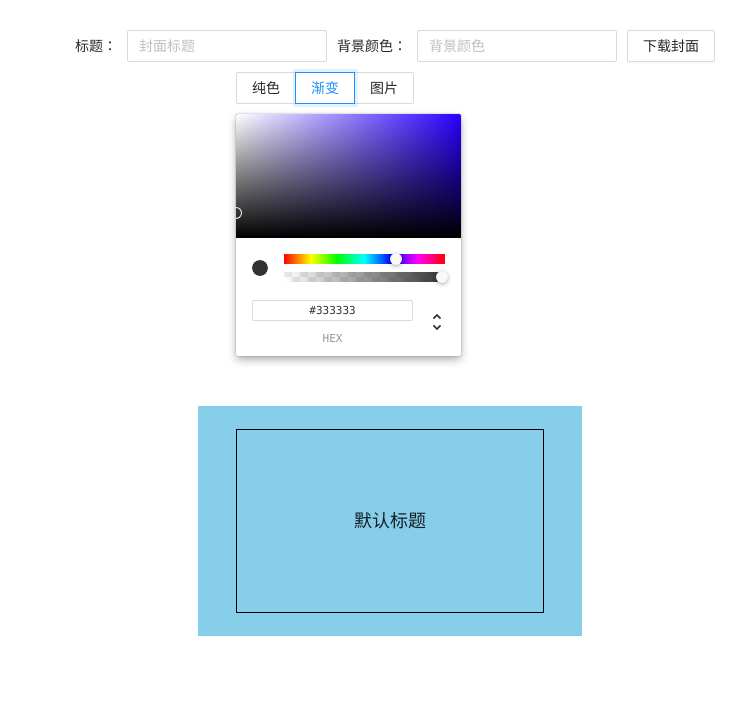
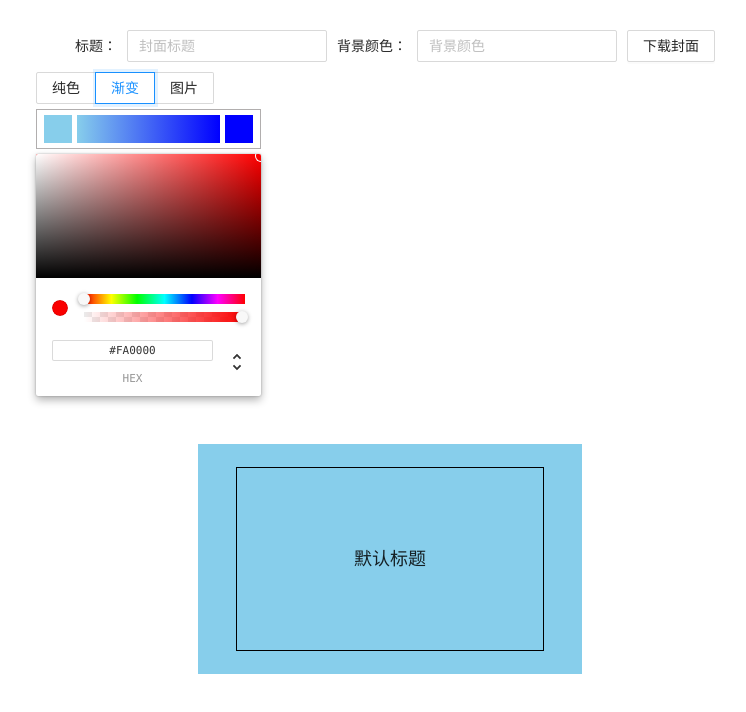
Before and after one commit to QuanLiu-JoJo/CoverGenerator, a React (Create React App) app in the folder cover_generator/: page / in a window 1280 px wide. Both pictures are taken after a click on the label "渐变". Shown: the top 712 px of the page, without its empty margins (250-996 px from the left). Built offline with nearby package versions, Linux system fonts and the light colour scheme.

Commit message:
渐变基本完成

```diff
--- a/cover_generator/src/App.js
+++ b/cover_generator/src/App.js
@@ -3,16 +3,11 @@ import "./App.scss";
 import { Input, Button, Radio } from "antd";
 import React, { useState, useEffect } from "react";
 import { downloadImage } from "./api";
-import { ChromePicker } from "react-color";
+import ColorPiker from "./ColorPiker";
+import GradualPiker from "./GradualPiker";
 
 function App() {
   const [title, setTitle] = useState("默认标题");
-  const [color, setColor] = useState({
-    h: 250,
-    s: 0,
-    l: 0.2,
-    a: 1,
-  });
   const [bgColor, setBgColor] = useState("skyblue");
   const [opacity, setOpacity] = useState(1);
   const [bgType, setBgType] = useState("color");
@@ -29,14 +24,17 @@ function App() {
     downloadImage(".cover_content", title);
   };
 
-  const onChangeColor = (obj) => {
-    setColor(obj.hsl);
+  const handleBgTypeChange = (e) => {
+    setBgType(e.target.value);
+  };
+
+  const onColorPikerChange = (obj) => {
     setBgColor(obj.hex);
     setOpacity(obj.hsl.a);
   };
 
-  const handleBgTypeChange = (e) => {
-    setBgType(e.target.value);
+  const onGradualPikerChange = (gradual) => {
+    setBgColor(gradual);
   };
 
   return (
@@ -68,8 +66,15 @@ function App() {
             </Radio.Group>
           </div>
 
-          <ChromePicker color={color} onChange={onChangeColor} />
+          <div className="bgPiker">
+            {bgType === "color" ? (
+              <ColorPiker onChange={onColorPikerChange} />
+            ) : (
+              <GradualPiker onChange={onGradualPikerChange} />
+            )}
+          </div>
         </div>
+
         <div className="cover_display">
           <div className="cover_content_wrapper">
             <div
--- a/cover_generator/src/App.scss
+++ b/cover_generator/src/App.scss
@@ -27,10 +27,15 @@
   }
 
   .color_warrper {
-    padding: 0 200px;
+    // padding: 0 200px;
+    width: 225px;
 
     .bgChoose {
-      margin-bottom: 10px;
+      margin-bottom: 5px;
+    }
+
+    .bgPiker {
+      height: 285px;
     }
   }
 
--- /dev/null
+++ b/cover_generator/src/ColorPiker/index.js
@@ -0,0 +1,39 @@
+/* eslint-disable */
+import React, { useState, useEffect } from "react";
+import { ChromePicker } from "react-color";
+import "./index.scss";
+
+const ColorPiker = ({ onChange }) => {
+  // console.log(props);
+  const [color, setColor] = useState({
+    h: 250,
+    s: 0,
+    l: 0.2,
+    a: 1,
+  });
+  const [opacity, setOpacity] = useState(1);
+  const [bgColor, setBgColor] = useState("skyblue");
+
+  const onChangeColor = (obj) => {
+    setColor(obj.hsl);
+    setBgColor(obj.hex);
+    setOpacity(obj.hsl.a);
+    onChange(obj);
+  };
+
+  return (
+    <div className="colorPikerWarpper">
+      <div className="bgExample">
+        <div className="border">
+          <div
+            className="content"
+            style={{ background: bgColor, opacity: opacity }}
+          ></div>
+        </div>
+      </div>
+      <ChromePicker color={color} onChange={onChangeColor} />
+    </div>
+  );
+};
+
+export default ColorPiker;
--- /dev/null
+++ b/cover_generator/src/ColorPiker/index.scss
@@ -0,0 +1,19 @@
+@import "~antd/dist/antd.css";
+
+.colorPikerWarpper {
+  .bgExample {
+    height: 40px;
+    margin-bottom: 5px;
+    .border {
+      padding: 5px;
+      border: 1px solid rgb(177, 174, 174);
+      height: 100%;
+      width: 225px;
+
+      .content {
+        padding: 5px;
+        height: 100%;
+      }
+    }
+  }
+}
--- /dev/null
+++ b/cover_generator/src/GradualPiker/index.js
@@ -0,0 +1,76 @@
+/* eslint-disable */
+import React, { useState, useEffect } from "react";
+import { ChromePicker } from "react-color";
+import { ragaToString } from "../api";
+import "./index.scss";
+
+const GradualPiker = ({ onChange }) => {
+  const [color1, setColor1] = useState({
+    r: 250,
+    g: 0,
+    b: 0.2,
+    a: 1,
+  });
+  const [bgColor1, setBgColor1] = useState("skyblue");
+  const [leftDisplay, setLeftDisplay] = useState(true);
+
+  const [color2, setColor2] = useState({
+    r: 250,
+    g: 0,
+    b: 0.2,
+    a: 1,
+  });
+  const [bgColor2, setBgColor2] = useState("blue");
+
+  const onChangeColor1 = (obj) => {
+    setColor1(obj.rgb);
+    setBgColor1(ragaToString(obj.rgb));
+    onChange(`linear-gradient(to right, ${bgColor1}, ${bgColor2})`);
+  };
+
+  const clickLeft = () => {
+    setLeftDisplay(true);
+  };
+
+  const onChangeColor2 = (obj) => {
+    setColor2(obj.rgb);
+    setBgColor2(ragaToString(obj.rgb));
+    onChange(`linear-gradient(to right, ${bgColor1}, ${bgColor2})`);
+  };
+
+  const clickRight = () => {
+    setLeftDisplay(false);
+  };
+
+  return (
+    <div className="gradualPikerWarpper">
+      <div className="bgExample">
+        <div className="border">
+          <div
+            className="left"
+            style={{ background: bgColor1 }}
+            onClick={clickLeft}
+          ></div>
+          <div
+            className="content"
+            style={{
+              background: `linear-gradient(to right, ${bgColor1}, ${bgColor2})`,
+            }}
+          ></div>
+          <div
+            className="right"
+            style={{ background: bgColor2 }}
+            onClick={clickRight}
+          ></div>
+        </div>
+      </div>
+      {leftDisplay ? (
+        <ChromePicker color={color1} onChange={onChangeColor1} />
+      ) : (
+        <ChromePicker color={color2} onChange={onChangeColor2} />
+      )}
+    </div>
+  );
+};
+
+export default GradualPiker;
--- /dev/null
+++ b/cover_generator/src/GradualPiker/index.scss
@@ -0,0 +1,26 @@
+@import "~antd/dist/antd.css";
+
+.gradualPikerWarpper {
+  .bgExample {
+    height: 40px;
+    margin-bottom: 5px;
+    .border {
+      padding: 5px;
+      border: 1px solid rgb(177, 174, 174);
+      height: 100%;
+      width: 225px;
+      text-align: center;
+
+      div {
+        width: 28px;
+        display: inline-block;
+        height: 100%;
+      }
+
+      .content {
+        width: 67%;
+        margin: 0 5px;
+      }
+    }
+  }
+}
--- a/cover_generator/src/api.js
+++ b/cover_generator/src/api.js
@@ -24,3 +24,7 @@ export function downloadImage(selector, fileName = "downImg") {
     _temp_a.remove();
   });
 }
+
+export function ragaToString(obj) {
+  return `rgba(${obj.r}, ${obj.g}, ${obj.b}, ${obj.a})`;
+}
```
